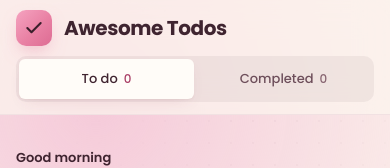
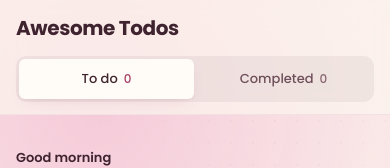
Before and after one commit to anniesrdnl/Awesometodos_app, a React (Vite) app in the folder client/react-app/: page / in a window 390 px wide. Shown: the top 168 px of the page. Built offline with nearby package versions, Linux system fonts and the light colour scheme; no server answers.

Commit message:
Remove logo mark from brand
Show the Awesome Todos name on its own in the sidebar and mobile header. Rebuild server/build.

```diff
--- a/client/react-app/src/components/Sidebar.jsx
+++ b/client/react-app/src/components/Sidebar.jsx
@@ -1,5 +1,5 @@
 import { VIEWS } from "../lib/tasks";
-import { CheckCircleIcon, CheckIcon, ListIcon } from "./Icon";
+import { CheckCircleIcon, ListIcon } from "./Icon";
 
 const VIEW_ICONS = { active: ListIcon, completed: CheckCircleIcon };
 
@@ -7,9 +7,6 @@ export default function Sidebar({ currentView, counts }) {
     return (
         <aside className="sidebar">
             <div className="brand">
-                <span className="brand__mark" aria-hidden="true">
-                    <CheckIcon size={20} strokeWidth="2.5" />
-                </span>
                 <span className="brand__name">Awesome Todos</span>
             </div>
 
--- a/client/react-app/src/styles.css
+++ b/client/react-app/src/styles.css
@@ -297,20 +297,7 @@ h3 {
 .brand {
     display: flex;
     align-items: center;
-    gap: var(--space-3);
     min-height: var(--hit-target);
-}
-
-.brand__mark {
-    display: grid;
-    place-items: center;
-    width: 2.25rem;
-    height: 2.25rem;
-    flex-shrink: 0;
-    border-radius: var(--radius-md);
-    background: var(--gradient-primary);
-    color: var(--color-on-accent);
-    box-shadow: var(--shadow-accent);
 }
 
 .brand__name {
```
Also changed, not shown: 7 other files (tests, documents, lock files or other folders).
